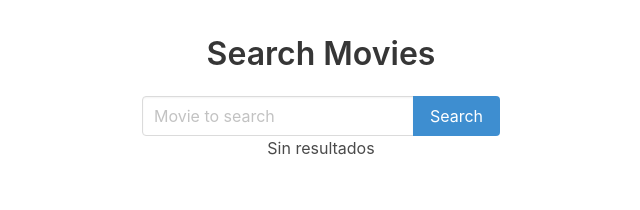
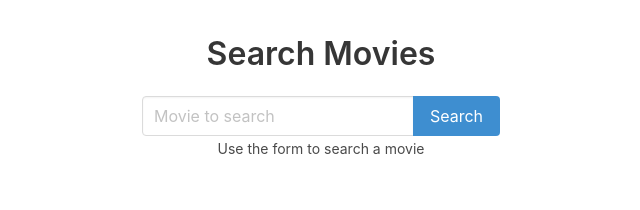
Before and after one commit to oriananohemi/buscador-peliculas, a React (Create React App) app: page / in a window 1280 px wide. Shown: the top 210 px of the page, without its empty margins (319-959 px from the left). Built offline with nearby package versions, Linux system fonts and the light colour scheme.

Commit message:
Agrega un mensaje para el usuario cuando la aplicacion carga

```diff
--- a/src/App.js
+++ b/src/App.js
@@ -7,10 +7,16 @@ import './App.css';
 import 'bulma/css/bulma.css';
 
 class App extends Component {
-  state = { results: [] }
+  state = { usedSearch: false, results: [] }
 
   _handlerResults = (results) => {
-    this.setState({ results })
+    this.setState({ results, usedSearch: true })
+  }
+
+  _renderResults () {
+    return this.state.results.length === 0
+    ? <p>Sorry! Results not found</p>
+    : <MoviesList movies={this.state.results}/>
   }
 
   render() {
@@ -21,9 +27,9 @@ class App extends Component {
             <SearchForm onResults={this._handlerResults}/>
           </div>
           {
-            this.state.results.length === 0
-            ? <p>Sin resultados</p>
-            : <MoviesList movies={this.state.results}/>
+            this.state.usedSearch
+            ? this._renderResults()
+            : <small>Use the form to search a movie</small>
           }
       </div>
     );
```
